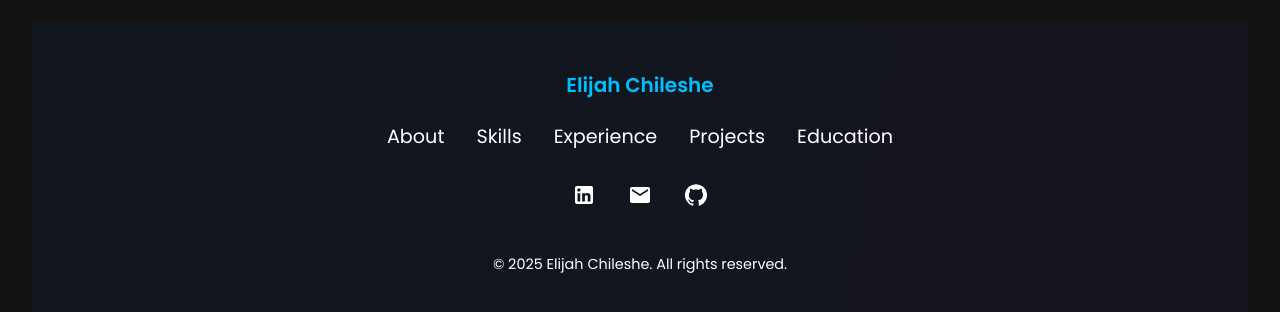
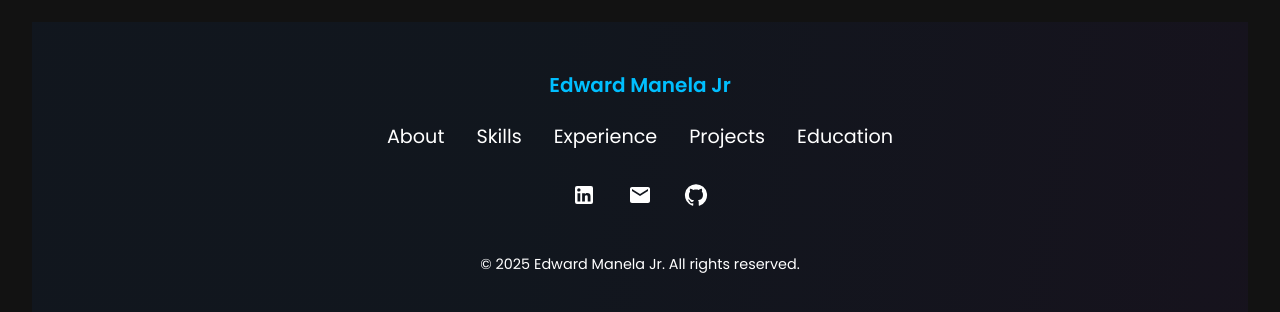
Before and after one commit to Edward-Manela-jr/About-Me, a React (Create React App) app: page /blogs in a window 1280 px wide. Shown: the part 342-654 px from the top of the page. Built offline with nearby package versions, Linux system fonts and the light colour scheme.

Commit message:
updated footer

```diff
--- a/src/components/Footer/index.js
+++ b/src/components/Footer/index.js
@@ -95,7 +95,7 @@ function Footer() {
         transition={{ duration: 3, ease: 'easeIn' }} //
 >
       <FooterWrapper>
-        <Logo>Elijah Chileshe</Logo>
+        <Logo>Edward Manela Jr</Logo>
         <Nav>
           <NavLink href="#about">About</NavLink>
           <NavLink href="#skills">Skills</NavLink>
@@ -109,7 +109,7 @@ function Footer() {
           <SocialMediaIcon href={Bio.github} target="display"><GitHub /></SocialMediaIcon>
         </SocialMediaIcons>
         <Copyright>
-          &copy; 2025 Elijah Chileshe. All rights reserved.
+          &copy; 2025 Edward Manela Jr. All rights reserved.
         </Copyright>
 
       </FooterWrapper>
```
